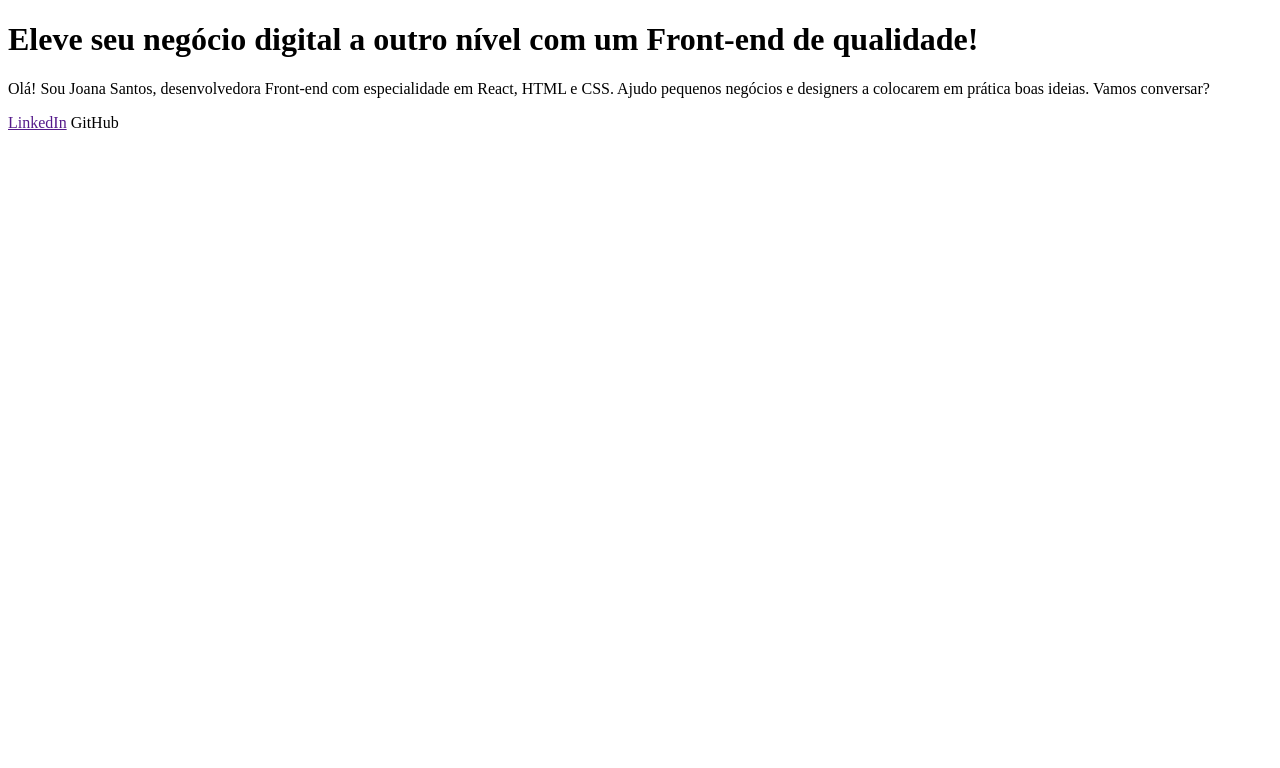
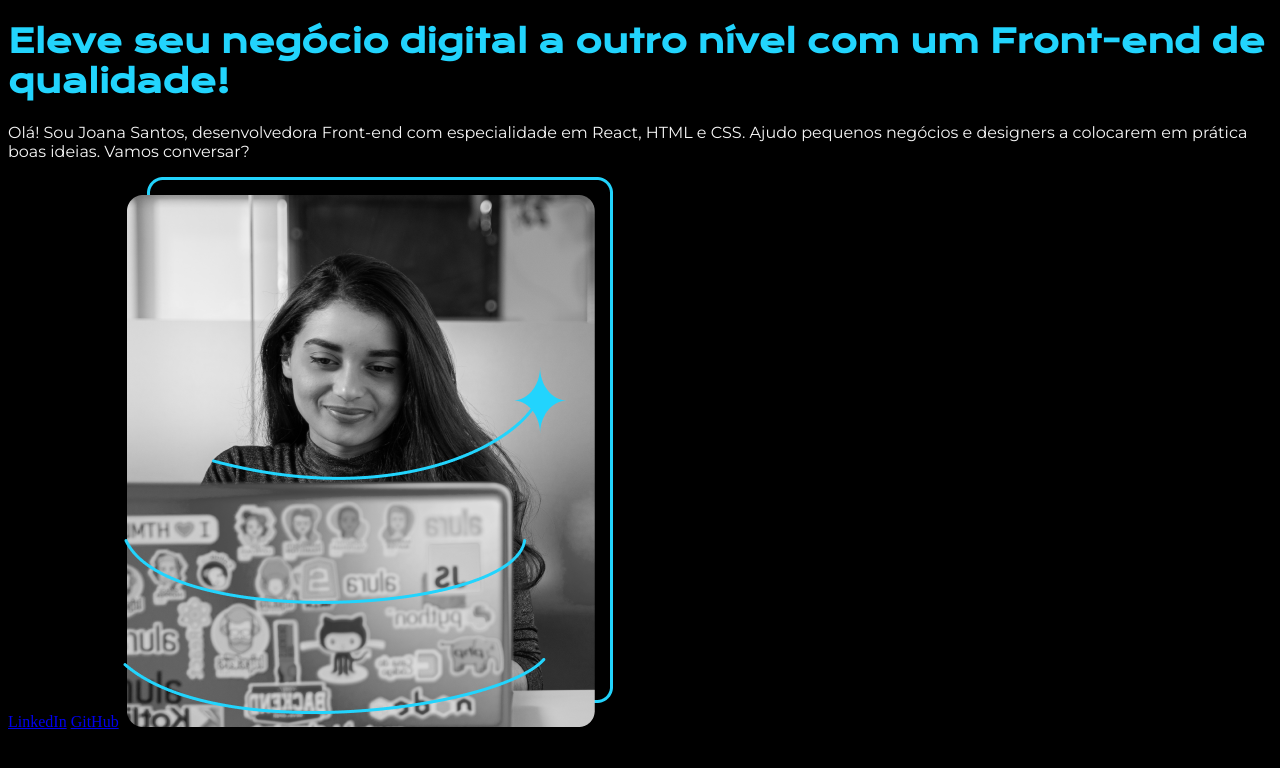
Before and after one commit to micheledarosa/alura-portfolio, a plain HTML site: page index.html in a window 1280 px wide. Drawn offline with nearby package versions, Linux system fonts and the light colour scheme.

Commit message:
curso finalizado

```diff
--- a/index.html
+++ b/index.html
@@ -6,6 +6,8 @@
     <meta http-equiv="X-UA-Compatible" content="IE=edge">
     <meta name="viewport" content="width=device-width, initial-scale=1.0">
     <title>Portfolio</title>
+    <link rel="stylesheet" href="style.css">
+    <link rel="stylesheet" href="https://fonts.googleapis.com/css2?family=Krona+One&family=Montserrat:wght@400;700&display=swap">
 </head>
 
 <body>
@@ -17,8 +19,9 @@
         Olá! Sou Joana Santos, desenvolvedora Front-end com especialidade em React, HTML e CSS. Ajudo pequenos negócios
         e designers a colocarem em prática boas ideias. Vamos conversar?
     </p>
-    <a href="">LinkedIn</a>
-    <a>GitHub</a>
+    <a href="https://www.linkedin.com/in/michele-da-rosa-780266267/" target="_blank">LinkedIn</a>
+    <a href="https://github.com/micheledarosa" target="_blank">GitHub</a>
+    <img src="Imagem.png" alt="Foto da Joana Santos programando">
 </body>
 
 </html>
--- /dev/null
+++ b/style.css
@@ -0,0 +1,16 @@
+body {
+    background-color: black;
+    color: #F6F6F6;
+}
+
+h1 {
+    font-family: 'Krona One', sans-serif;
+}
+
+h1, strong {
+    color: #22D4FD;
+}
+
+p {
+    font-family: 'Montserrat', sans-serif;
+}
```
Also changed, not shown: Imagem.png (added).
